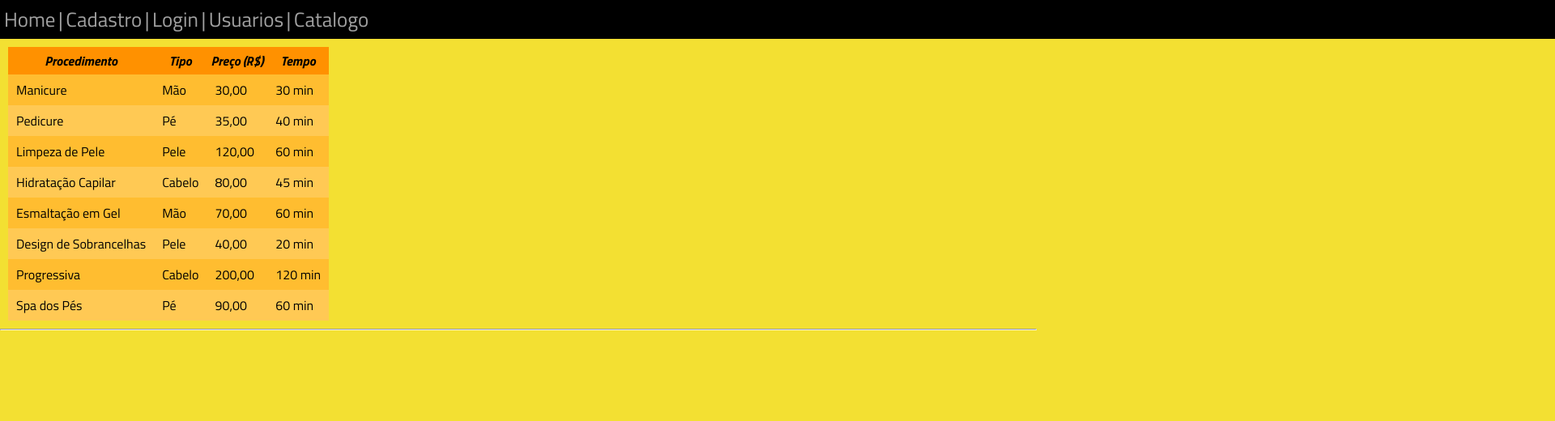
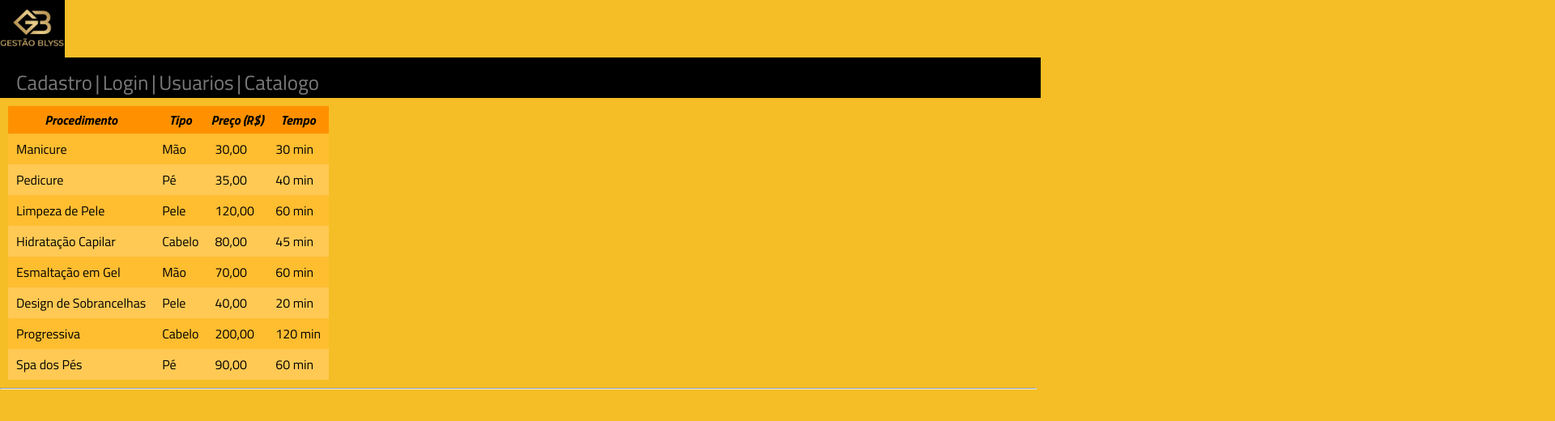
Before and after one commit to NicolasAlvSouza/Projeto-Senac, a plain HTML site: page catalogo.html in a window 1280 px wide. Shown: the top 520 px of the page at 81% size, 1920 px wide, since content can reach past the window. Drawn offline with Linux system fonts and the light colour scheme.

Commit message:
alteração da barra

```diff
--- a/catalogo.html
+++ b/catalogo.html
@@ -4,11 +4,15 @@
         <title>Page Title</title>
         <link rel="stylesheet" href="estilos/catalogo.css">
     </head>
-        <body style=>
+        <header>
              <div class="barra">
-                <ul id="menu">
-                <li><a href="index.html" > Home</a></li>
-                <a> | </a>
+                <ul class="barra">
+                    <div class="logo">
+                        <a href="index.html">
+                        <img src="image/logopng.png" width="150" class="logo" id="png">
+                        </a>
+                    </div>
+                    <div class="home" >
                         <li><a href="cadastro.html"> Cadastro</a></li>
                         <a> | </a>
                         <li><a href="login.html"> Login</a></li>
@@ -16,8 +20,11 @@
                         <li><a href="usuarios.html"> Usuarios</a></li>
                         <a> | </a>
                         <li><a href="catalogo.html"> Catalogo</a></li>
+                    </div>
                 </ul>
             </div>
+        </header>
+        <body>
             <div class="tabela">
             <table>
                 <thead>
--- a/estilos/cadastro.css
+++ b/estilos/cadastro.css
@@ -1,25 +1,37 @@
 @import url('https://fonts.googleapis.com/css2?family=Titillium+Web:ital,wght@0,200;0,300;0,400;0,600;0,700;0,900;1,200;1,300;1,400;1,600;1,700&display=swap');
 
+* {box-sizing: border-box; padding: 0; margin: 0;}
+
+header {
+    display: inline;
+}
 
 .barra {
+    display: flex;
+    flex-wrap: wrap;
+    flex-direction: row;
+}
+
+.home{
     background-color: black;
     margin-bottom: 20;
-    width: 3000px;
-}
-
-#menu li{
-    list-style: none;
+    width: 1285px;
+    margin-left: 10px;
+    margin: 0px;
+    padding-left: 20px;
     display: inline-block;
 }
 
-#menu {
-    margin: 0px;
-    padding: 5px;
-    width: 1000px;
+.home li{
+    list-style: none;
+    display: inline-block;
+    text-align: end;
+    margin-left: 0px;
+    margin-top: 12px;
 }
 
 a {
-    color: rgb(161, 161, 161);
+    color: rgb(138, 138, 138, 0.884);
     padding: 5 10;
     border-radius:  3;
     text-decoration: none;
@@ -32,7 +44,6 @@ a:hover {
     color: rgb(255, 244, 93);
 }
 
-
 body {
     background-color: rgb(228, 177, 39);
     font-family: "Titillium Web", sans-serif;
@@ -40,11 +51,15 @@ body {
     margin: 0px;
 }
 
-#logo {
-    padding: 10px;
-    margin-top: 0px;
+.logo {
+    padding-top: 4px;
+    background: black;
+    width: 80px;
+     background-color: black;
+    margin-bottom: 20;
+    margin-left: 0px;
+
 }
-
 h1 {
     margin: 5px;
 }
--- a/estilos/catalogo.css
+++ b/estilos/catalogo.css
@@ -1,25 +1,38 @@
 @import url('https://fonts.googleapis.com/css2?family=Titillium+Web:ital,wght@0,200;0,300;0,400;0,600;0,700;0,900;1,200;1,300;1,400;1,600;1,700&display=swap');
 
 
+* {box-sizing: border-box; padding: 0; margin: 0;}
+
+header {
+    display: inline;
+}
+
 .barra {
+    display: flex;
+    flex-wrap: wrap;
+    flex-direction: row;
+}
+
+.home{
     background-color: black;
     margin-bottom: 20;
-    width: 3000px;
-}
-
-#menu li{
-    list-style: none;
+    width: 1285px;
+    margin-left: 10px;
+    margin: 0px;
+    padding-left: 20px;
     display: inline-block;
 }
 
-#menu {
-    margin: 0px;
-    padding: 5px;
-    width: 1000px;
+.home li{
+    list-style: none;
+    display: inline-block;
+    text-align: end;
+    margin-left: 0px;
+    margin-top: 12px;
 }
 
 a {
-    color: rgb(161, 161, 161);
+    color: rgb(138, 138, 138, 0.884);
     padding: 5 10;
     border-radius:  3;
     text-decoration: none;
@@ -34,15 +47,20 @@ a:hover {
 
 
 body {
-    background-color: rgb(243, 224, 50);
+    background-color: rgb(245, 190, 38);
     font-family: "Titillium Web", sans-serif;
-    color: rgba(0, 0, 0, 0.685);
+    color: rgba(138, 138, 138, 0.884);
     margin: 0px;
 }
 
-#logo {
-    padding: 10px;
-    margin-top: 0px;
+.logo {
+    padding-top: 4px;
+    background: black;
+    width: 80px;
+     background-color: black;
+    margin-bottom: 20;
+    margin-left: 0px;
+
 }
 
 h1 {
--- a/estilos/index.css
+++ b/estilos/index.css
@@ -1,30 +1,38 @@
 
 @import url('https://fonts.googleapis.com/css2?family=Titillium+Web:ital,wght@0,200;0,300;0,400;0,600;0,700;0,900;1,200;1,300;1,400;1,600;1,700&display=swap');
 
+* {box-sizing: border-box; padding: 0; margin: 0;}
+
+header {
+    display: inline;
+}
 
 .barra {
+    display: flex;
+    flex-wrap: wrap;
+    flex-direction: row;
+}
+
+.home{
     background-color: black;
     margin-bottom: 20;
-    width: 2000px;
-    margin-left: 0px;
+    width: 1285px;
+    margin-left: 10px;
+    margin: 0px;
+    padding-left: 20px;
+    display: inline-block;
 }
 
-#menu li{
+.home li{
     list-style: none;
     display: inline-block;
     text-align: end;
-}
-
-#menu {
-    margin: 0px;
-    padding: 0px;
-    width: 800px;
-    margin-left: 5px;
-    display: inline-block;
+    margin-left: 0px;
+    margin-top: 12px;
 }
 
 a {
-    color: rgb(161, 161, 161);
+    color: rgb(138, 138, 138, 0.884);
     padding: 5 10;
     border-radius:  3;
     text-decoration: none;
@@ -39,17 +47,24 @@ a:hover {
 
 
 body {
-    background-color: rgb(228, 177, 39);
+    background-color: rgb(245, 190, 38);
     font-family: "Titillium Web", sans-serif;
-    color: rgba(158, 158, 158, 0.685);
+    color: rgba(138, 138, 138, 0.884);
     margin: 0px;
 }
 
 .logo {
-    padding: 0px;
-    margin: 0px;
+    padding-top: 4px;
     background: black;
-    width: 80px;
+    width: 100px;
+    background-color: black;
+    margin-bottom: 20;
+    margin-left: 0px;
+}
+
+.logo #png{
+    margin-left: 5px;
+    width: 90px;
 }
 
 h1 {
```
Also changed, not shown: cadastro.html (+11 -4 lines), index.html (+9 -8 lines), login.html (+11 -4 lines), usuarios.html (+12 -4 lines). Lines whose indentation alone changed are shown as unchanged.
